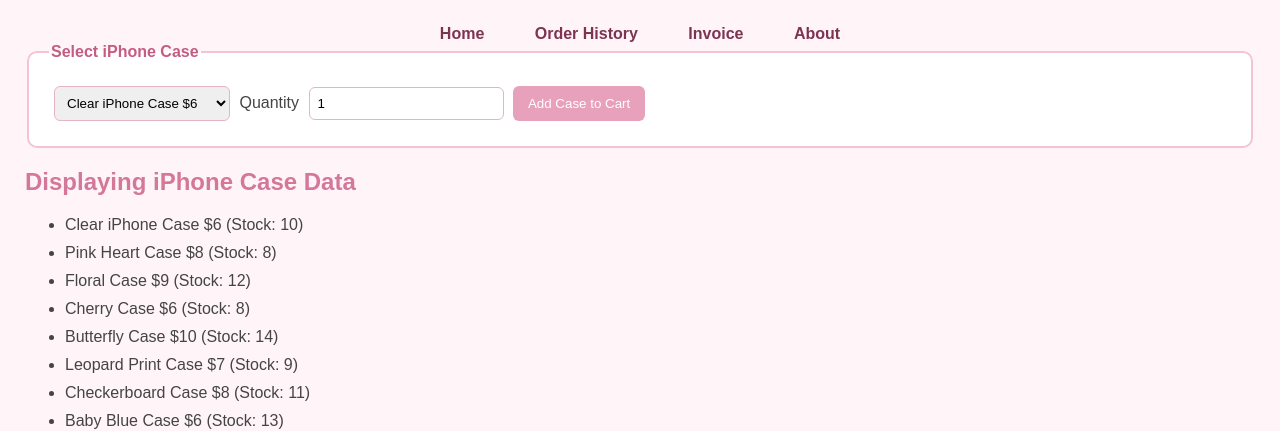
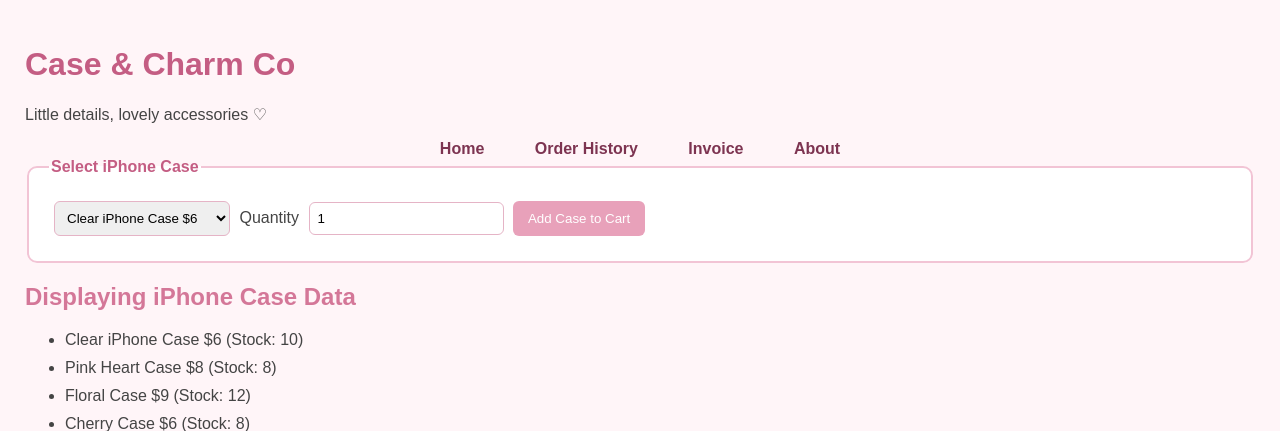
Before and after one commit to gursimrran/AS91896---AS91897--asses, a Flask app: page / in a window 1280 px wide. Shown: the top 431 px of the page. Run offline with Flask 3, Linux system fonts and the light colour scheme.

Commit message:
Added branded header and updated navigation layout.

```diff
--- a/templates/index1.html
+++ b/templates/index1.html
@@ -8,12 +8,19 @@
     <link rel="stylesheet" href="{{ url_for('static', filename='css/style.css') }}">
 </head>
 <body>
+
+    <header class="site-header">
+    <h1>Case & Charm Co</h1>
+    <p>Little details, lovely accessories ♡</p>
+
+
     <nav>
         <a href="{{ url_for('index') }}">Home</a>
         <a href="{{ url_for('order_history') }}">Order History</a>
-        <a href="{{ url_for('index') }}#checkout">Invoice</a>
+        <a href="{{ url_for('view_invoice') }}">Invoice</a>
         <a href="{{ url_for('about') }}">About</a>
     </nav>
+    </header>
 
     <form action="{{ url_for('add_to_cart') }}" method="post">
 
```
